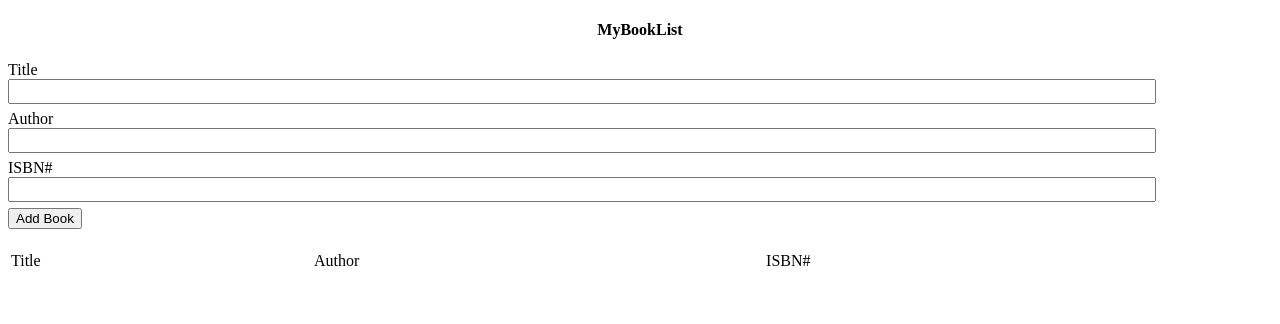
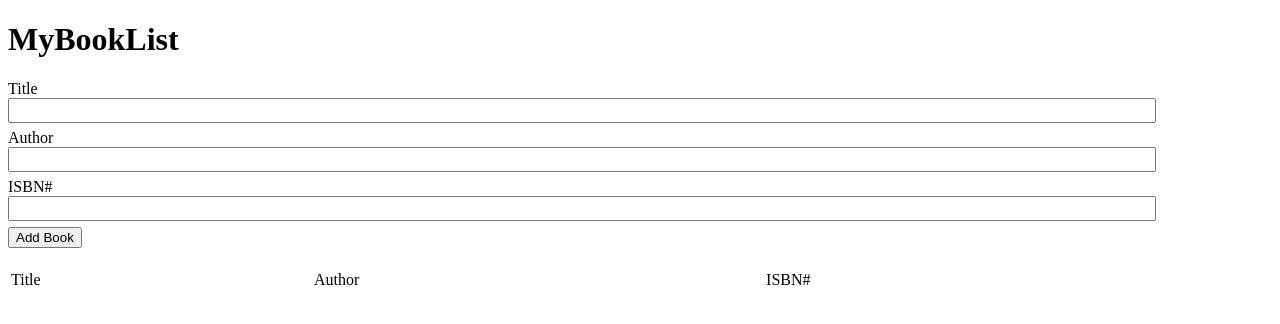
Before and after one commit to acciojob/book-list-SUJITH166, a website: page main.html in a window 1280 px wide. Drawn offline with Linux system fonts and the light colour scheme.

Commit message:
created a submission

```diff
--- a/main.html
+++ b/main.html
@@ -8,7 +8,7 @@
 
 <body>
 	<!-- the entire body must be written by student -->
-	<h4>MyBookList</h4>
+	<h1>MyBookList</h1>
 	<form class="form-group" id="form">
 		<label>Title</label><br>
 		<input id="title"><br>
@@ -18,7 +18,7 @@
 		<input id="isbn"><br>
 		<button type="submit" id="submit">Add Book</button>
 	</form>
-	<table>
+	<table class="table table-striped">
 		<thead>
 		<tr>
 			<td>Title</td>
```
